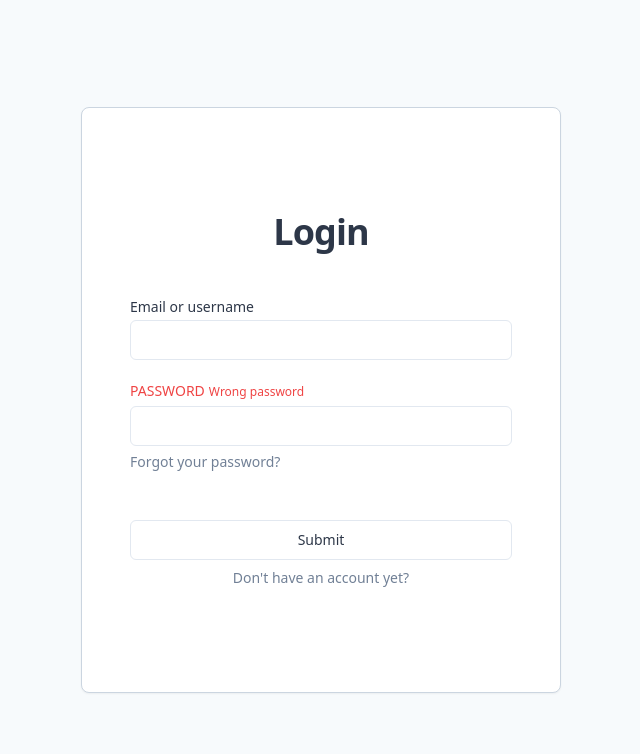
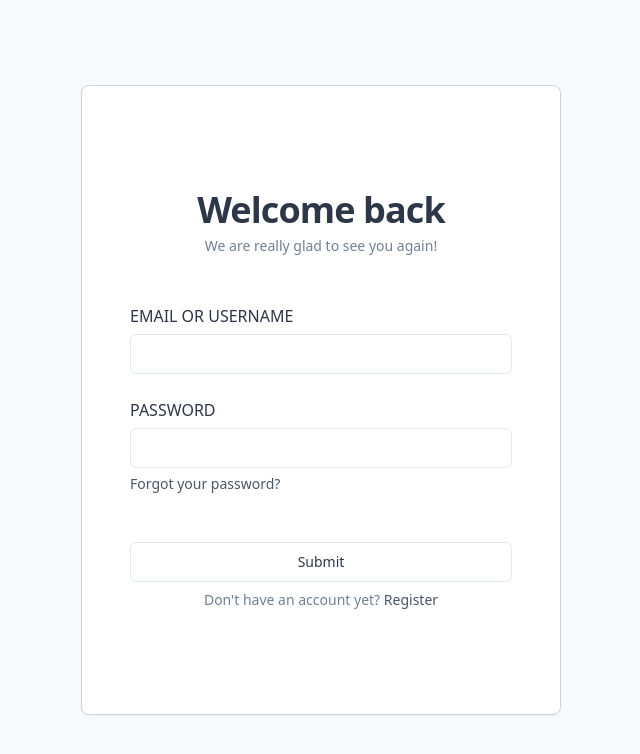
Before and after one commit to pillowskiy/shop, a Next.js app in the folder client/: page /login in a window 1280 px wide. Shown: the top 754 px of the page, without its empty margins (319-959 px from the left). Built offline with nearby package versions, Linux system fonts and the light colour scheme; no server answers.

Commit message:
login page

```diff
--- /dev/null
+++ b/client/src/containers/Login.tsx
@@ -0,0 +1,40 @@
+import type { FC } from 'react';
+import { Meta } from './Meta';
+import { Card, CardContent, CardDescription, CardFooter, CardHeader, CardTitle } from '@layout/card';
+import { FormInput } from '@components/FormInput';
+import { Button } from '@ui/Button';
+import { Anchor } from '@ui/Anchor';
+
+export const Login: FC = () => {
+  return (
+    <Meta title='Login'>
+      <div className="h-screen flex justify-center items-center select-none">
+        <Card className="w-[480px] py-20 px-6">
+          <CardHeader className="text-center mb-6">
+            <CardTitle className="text-4xl">Welcome back</CardTitle>
+            <CardDescription>We are really glad to see you again!</CardDescription>
+          </CardHeader>
+
+          <CardContent>
+            <form>
+              <FormInput label="Email or username" />
+              <FormInput label="Password" type="password">
+                <Anchor href="#" className="text-sm">
+                  Forgot your password?
+                </Anchor>
+              </FormInput>
+            </form>
+          </CardContent>
+
+          <CardFooter className="flex flex-col">
+            <Button className="mb-2 w-full" variant="outline">Submit</Button>
+            <p className="text-sm text-muted-foreground">
+              Don't have an account yet?&nbsp;
+              <Anchor href="/register">Register</Anchor>
+            </p>
+          </CardFooter>
+        </Card>
+      </div>
+    </Meta>
+  );
+};
--- a/client/src/pages/login.tsx
+++ b/client/src/pages/login.tsx
@@ -1,73 +1,7 @@
-import { useEffect, useState } from 'react'
-import AuthService from '@api/services/auth.service'
-import TokenService from '@api/services/token.service'
-import { useAuth } from '@hooks/useAuth';
-import { useActions } from '@hooks/useActions';
+import { Login } from '@containers/Login';
 
-import {
-  Card,
-  CardContent,
-  CardFooter,
-  CardHeader,
-  CardTitle,
-} from "@layout/card";
-import { Label } from '@ui/label';
-import { Input } from '@ui/input';
-import { Button } from '@ui/button';
-
-export default function Auth() {
-  const [name, setName] = useState('');
-  const [password, setPassword] = useState('');
-  const [email, setEmail] = useState('');
-
-  async function login(e: any) {
-    e.preventDefault();
-    const data = await AuthService.login({
-      name, password
-    });
-    TokenService.setToken(data.data);
-  }
-
-  useEffect(() => {
-    console.log('Check auth!');
-    const token = TokenService.getToken();
-    if (token) checkAuth();
-  }, []);
-
-  const { user } = useAuth();
-  const { logout, checkAuth } = useActions();
-
+export default function AuthLogin() {
   return (
-    <div className="h-screen flex justify-center items-center">
-    <Card className="w-[480px] py-20 px-6">
-      <CardHeader className="text-center mb-6">
-        <CardTitle className="text-4xl">Login</CardTitle>
-      </CardHeader>
-      <CardContent>
-        <form>
-          <div className="flex flex-col space-y-1.5 mb-6">
-            <Label htmlFor="email">Email or username</Label>
-            <Input id="email" />
-          </div>
-          <div className="flex flex-col space-y-1.5 mb-6">
-            <div>
-              <Label htmlFor="password" className="text-red-500 float-left uppercase">Password</Label>
-              <p className="text-xs text-red-500 float-left ml-1">Wrong password</p>
-            </div>
-            <Input id="name" type="password" />
-            <p className="text-sm text-muted-foreground cursor-pointer">
-              Forgot your password?
-            </p>
-          </div>
-        </form>
-      </CardContent>
-      <CardFooter className="flex flex-col">
-        <Button className="mb-2 w-full" variant="outline">Submit</Button>
-        <p className="text-sm text-muted-foreground cursor-pointer">
-          Don't have an account yet?
-        </p>
-      </CardFooter>
-    </Card>
-    </div>
+    <Login />
   )
 }
```
